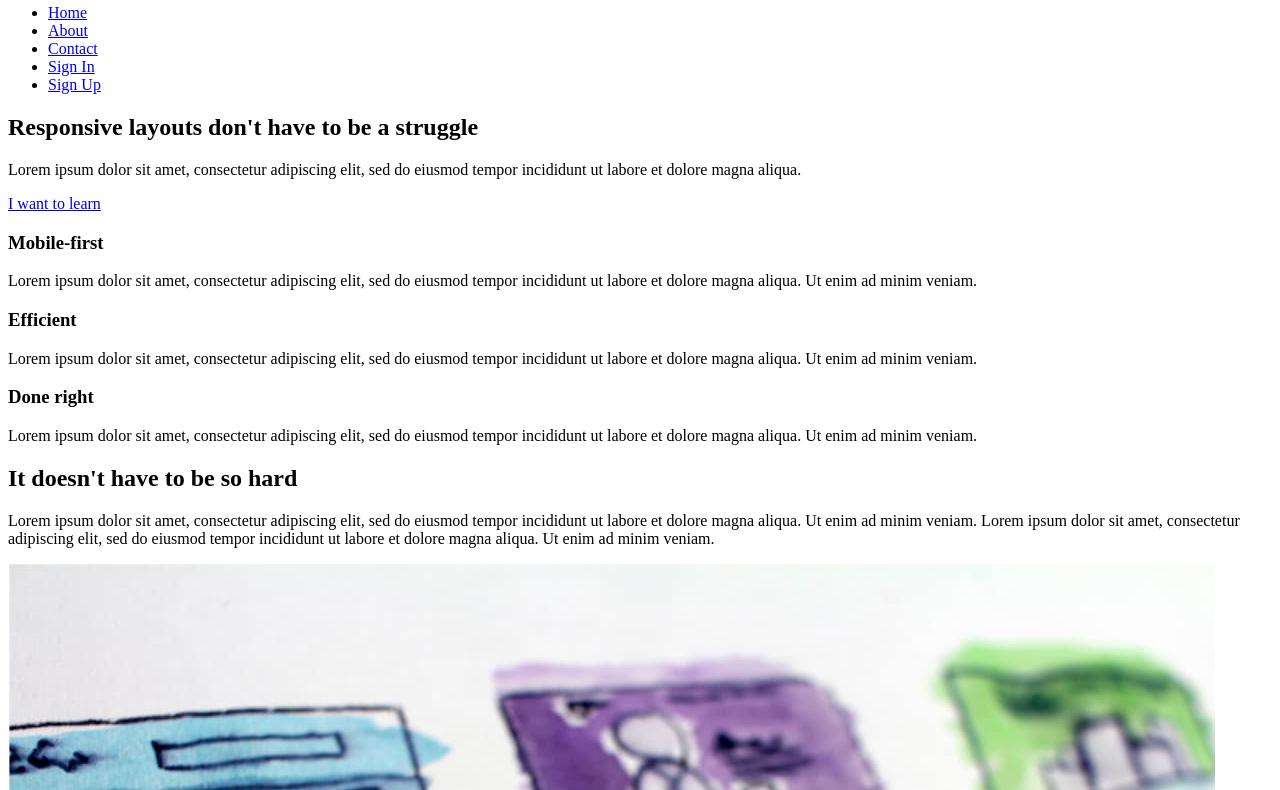
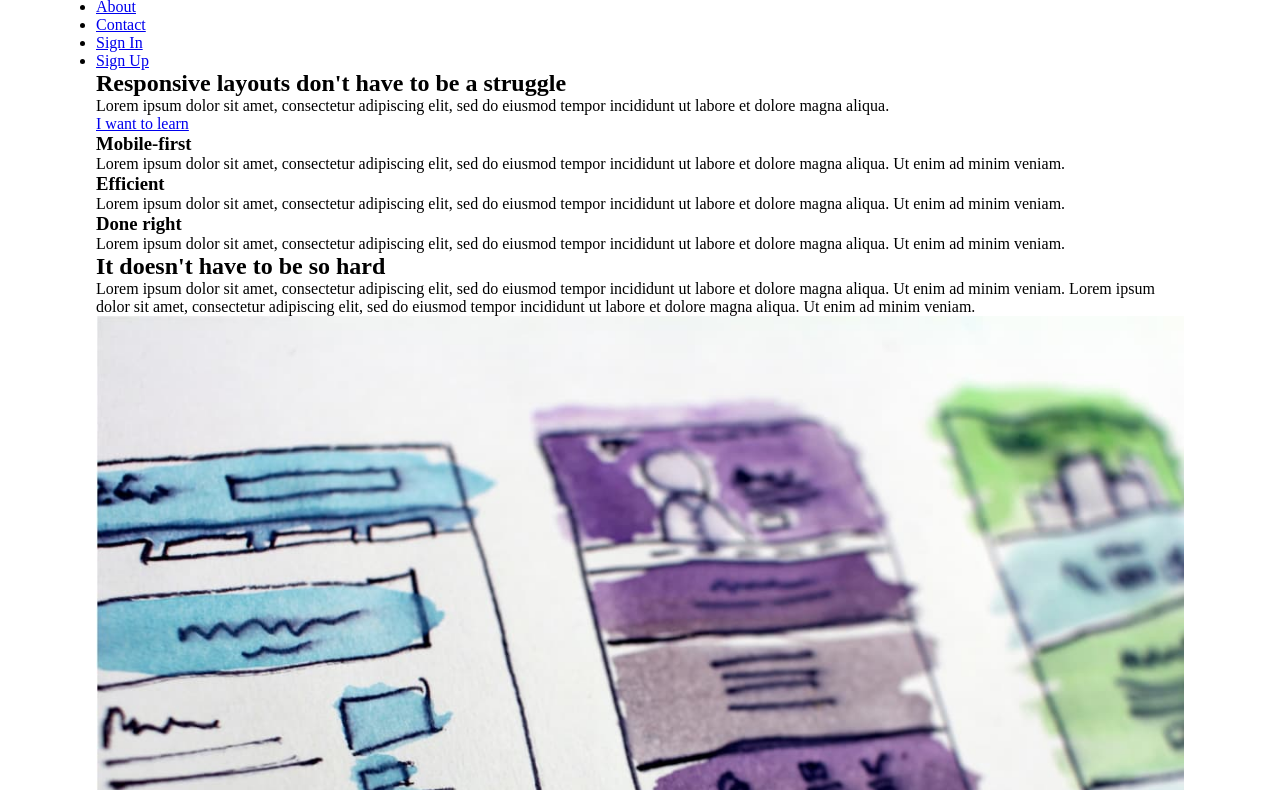
Before and after one commit to elizerdim/responsive-layouts-final-challenge, a plain HTML site: page index.html in a window 1280 px wide. Shown: the part 54-844 px from the top of the page. Drawn offline with Linux system fonts and the light colour scheme.

Commit message:
Create styles.css file
Includes some basic CSS normalization and div.container for content width

```diff
--- a/index.html
+++ b/index.html
@@ -4,10 +4,12 @@
         <meta charset="UTF-8">
         <meta http-equiv="X-UA-Compatible" content="IE=edge">
         <meta name="viewport" content="width=device-width, initial-scale=1.0">
+        <link rel="stylesheet" href="./styles.css">
         <title>Responsive Layouts</title>
     </head>
     <body>
         <header>
+            <div class="container">
                 <a href="#">
                     <img class="logo" src="./images/logo.svg" alt="logo">
                 </a>
@@ -20,14 +22,18 @@
                         <li class="nav__item"><a class="nav__link" href="#">Sign Up</a></li>
                     </ul>
                 </nav>
+            </div>
         </header>
         <main>
             <section class="hero">
+                <div class="container">
                     <h1 class="hero__title">Responsive layouts <span>don't have to be a struggle</span></h1>
                     <p class="hero__text">Lorem ipsum dolor sit amet, consectetur adipiscing elit, sed do eiusmod tempor incididunt ut labore et dolore magna aliqua. </p>
                     <a class="hero__btn" href="#">I want to learn</a>
+                </div>
             </section>
             <section class="features-section">
+                <div class="container">
                     <article class="features-section__col">
                         <h3 class="features-section__title">Mobile-first</h3>
                         <p class="features-section__text">Lorem ipsum dolor sit amet, consectetur adipiscing elit, sed do eiusmod tempor incididunt ut labore et dolore magna aliqua. Ut enim ad minim veniam.</p>
@@ -40,8 +46,10 @@
                         <h3 class="features-section__title">Done right</h3>
                         <p class="features-section__text">Lorem ipsum dolor sit amet, consectetur adipiscing elit, sed do eiusmod tempor incididunt ut labore et dolore magna aliqua. Ut enim ad minim veniam.</p>
                     </article>
+                </div>
             </section>
             <section class="primary-section">
+                <div class="container">
                     <h2 class="primary-section__title">It doesn't have to be so hard</h2>
                     <p class="primary-section__text">Lorem ipsum dolor sit amet, consectetur adipiscing elit, sed do eiusmod tempor incididunt ut labore et dolore magna aliqua. Ut enim ad minim veniam. Lorem ipsum dolor sit amet, consectetur adipiscing elit, sed do eiusmod tempor incididunt ut labore et dolore magna aliqua. Ut enim ad minim veniam.</p>
                     <img class="primary-section__img" src="./images/image.jpg" alt="colorful website sketches on a piece of paper">
@@ -60,9 +68,11 @@
                             <p class="sidebar__text">Lorem ipsum dolor sit amet, consectetur adipiscing elit, sed do eiusmod tempor incididunt ut labore et dolore magna aliqua.</p>
                         </article>
                     </aside>
+                </div>
             </section>
         </main>
         <footer class="footer">
+            <div class="container">
                 <h3 class="footer__title">just scratching the surface</h3>
                 <section class="footer-about">
                     <h4 class="footer-title-beige">About our company</h4>
@@ -96,6 +106,7 @@
                         </ul>
                     </article>
                 </section>
+            </div>
         </footer>
     </body>
 </html>
--- /dev/null
+++ b/styles.css
@@ -0,0 +1,24 @@
+*, *::after, *::before {
+    box-sizing: border-box;
+    margin: 0;
+    padding: 0;
+}
+
+html {
+    font-size: 62.5%;
+}
+
+body {
+    font-size: 1.6rem;
+}
+
+/* edit this later */
+img {
+    max-width: 100%;
+}
+
+.container {
+    width: 85%;
+    max-width: 1200px;
+    margin: 0 auto;
+}
```
Lines whose indentation alone changed are shown as unchanged.
